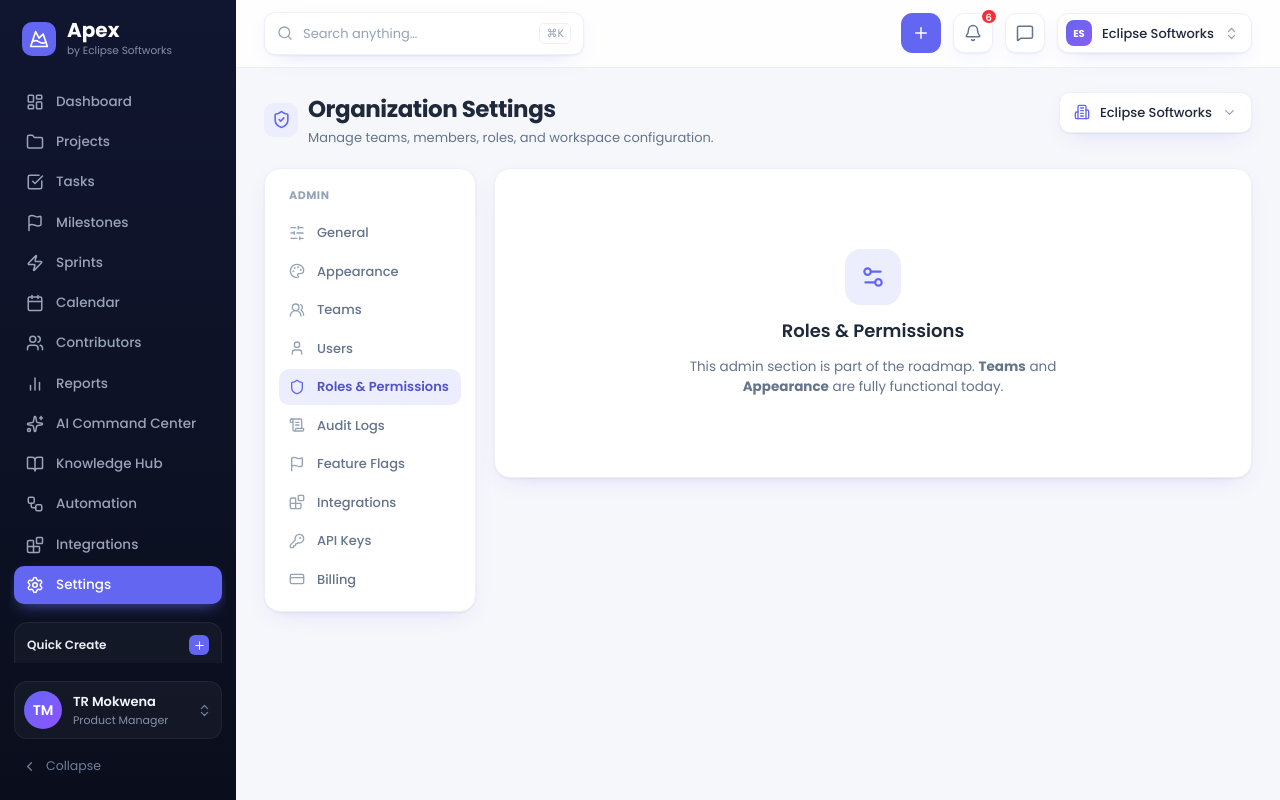
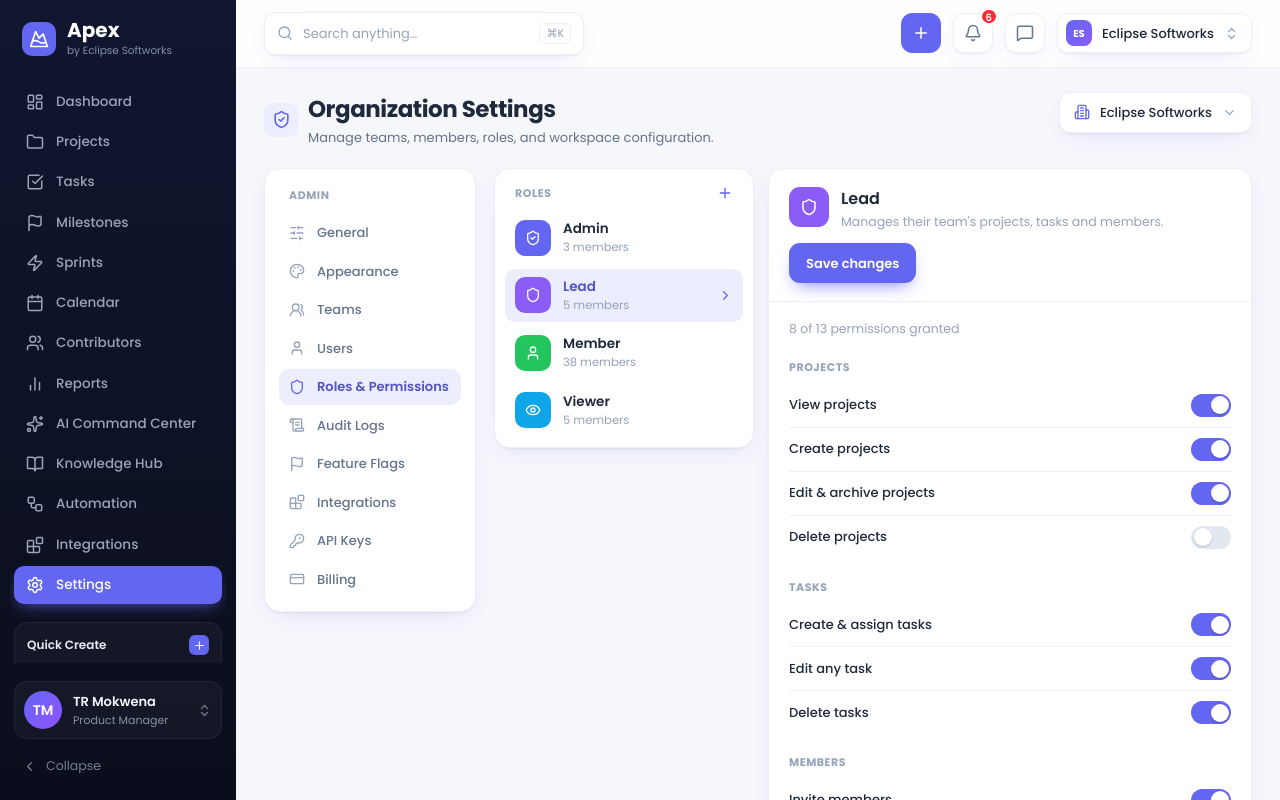
Before and after one commit to TR-Mokwena/apex-web, a Next.js app: page /settings in a window 1280 px wide. Both pictures are taken after a click on the button "Roles & Permissions". Shown: the top 800 px of the page. Built offline with nearby package versions, Linux system fonts and the light colour scheme.

Commit message:
feat: add RolesSettings component for managing user roles and permissions

```diff
--- a/app/(app)/settings/page.jsx
+++ b/app/(app)/settings/page.jsx
@@ -6,6 +6,7 @@ import { cn } from "@/lib/cn";
 import ThemePicker from "@/components/ThemePicker";
 import GeneralSettings from "@/components/GeneralSettings";
 import UsersSettings from "@/components/UsersSettings";
+import RolesSettings from "@/components/RolesSettings";
 
 const PAL = [
   "linear-gradient(135deg,#6366F1,#8B5CF6)",
@@ -66,9 +67,10 @@ export default function SettingsPage() {
         {/* content per section */}
         {active === "General" && <GeneralSettings />}
         {active === "Users" && <UsersSettings />}
+        {active === "Roles & Permissions" && <RolesSettings />}
         {active === "Appearance" && <div className="flex-1 min-w-0"><ThemePicker /></div>}
 
-        {!["General", "Users", "Appearance", "Teams"].includes(active) && (
+        {!["General", "Users", "Roles & Permissions", "Appearance", "Teams"].includes(active) && (
           <div className="flex-1 min-w-0 card grid place-items-center py-20 text-center">
             <div className="flex flex-col items-center gap-3 max-w-[380px]">
               <span className="grid place-items-center w-14 h-14 rounded-2xl bg-brand-soft text-brand"><Icon name="Settings2" size={26} /></span>
--- /dev/null
+++ b/components/RolesSettings.jsx
@@ -0,0 +1,111 @@
+"use client";
+
+import { useState } from "react";
+import Icon from "@/components/Icon";
+import { Button, Switch } from "@/components/ui";
+import { cn } from "@/lib/cn";
+
+const PERMS = [
+  { group: "Projects", items: [
+    { key: "projects.view", label: "View projects" },
+    { key: "projects.create", label: "Create projects" },
+    { key: "projects.edit", label: "Edit & archive projects" },
+    { key: "projects.delete", label: "Delete projects" },
+  ]},
+  { group: "Tasks", items: [
+    { key: "tasks.create", label: "Create & assign tasks" },
+    { key: "tasks.edit", label: "Edit any task" },
+    { key: "tasks.delete", label: "Delete tasks" },
+  ]},
+  { group: "Members", items: [
+    { key: "members.invite", label: "Invite members" },
+    { key: "members.manage", label: "Manage roles" },
+    { key: "members.remove", label: "Remove members" },
+  ]},
+  { group: "Workspace", items: [
+    { key: "settings.manage", label: "Manage workspace settings" },
+    { key: "billing.manage", label: "Manage billing" },
+    { key: "audit.view", label: "View audit logs" },
+  ]},
+];
+const ALL_KEYS = PERMS.flatMap((g) => g.items.map((i) => i.key));
+const grant = (keys) => Object.fromEntries(ALL_KEYS.map((k) => [k, keys.includes("*") || keys.includes(k)]));
+
+const INITIAL_ROLES = [
+  { id: "admin", name: "Admin", desc: "Full access to everything in the workspace.", members: 3, icon: "ShieldCheck", color: "#6366F1", locked: true, perms: grant(["*"]) },
+  { id: "lead", name: "Lead", desc: "Manages their team's projects, tasks and members.", members: 5, icon: "Shield", color: "#8B5CF6", perms: grant(["projects.view", "projects.create", "projects.edit", "tasks.create", "tasks.edit", "tasks.delete", "members.invite", "audit.view"]) },
+  { id: "member", name: "Member", desc: "Contributes to projects and tasks.", members: 38, icon: "User", color: "#22C55E", perms: grant(["projects.view", "projects.create", "tasks.create", "tasks.edit"]) },
+  { id: "viewer", name: "Viewer", desc: "Read-only access to assigned projects.", members: 5, icon: "Eye", color: "#0EA5E9", perms: grant(["projects.view"]) },
+];
+
+export default function RolesSettings() {
+  const [roles, setRoles] = useState(INITIAL_ROLES);
+  const [sel, setSel] = useState("lead");
+  const [saved, setSaved] = useState(false);
+  const role = roles.find((r) => r.id === sel);
+
+  const toggle = (key) => {
+    if (role.locked) return;
+    setRoles((rs) => rs.map((r) => (r.id === sel ? { ...r, perms: { ...r.perms, [key]: !r.perms[key] } } : r)));
+  };
+  const grantedCount = Object.values(role.perms).filter(Boolean).length;
+  const save = () => { setSaved(true); setTimeout(() => setSaved(false), 1500); };
+
+  return (
+    <div className="flex-1 min-w-0 flex flex-col lg:flex-row gap-3.5 items-start">
+      {/* roles list */}
+      <div className="w-full lg:w-[260px] flex-none card !shadow-card p-2.5">
+        <div className="flex items-center justify-between px-2.5 pt-1.5 pb-2.5">
+          <span className="text-[11px] font-bold uppercase tracking-wider text-ink-3">Roles</span>
+          <button className="text-brand hover:text-brand-600"><Icon name="Plus" size={16} /></button>
+        </div>
+        <div className="flex flex-col gap-1">
+          {roles.map((r) => (
+            <button key={r.id} onClick={() => setSel(r.id)} className={cn("flex items-center gap-3 px-2.5 py-2 rounded-[10px] text-left transition-colors", sel === r.id ? "bg-brand-soft" : "hover:bg-bg-soft")}>
+              <span className="grid place-items-center w-9 h-9 rounded-[10px] text-white flex-none" style={{ background: r.color }}><Icon name={r.icon} size={16} /></span>
+              <div className="flex-1 min-w-0"><div className={cn("text-[13.5px] font-semibold", sel === r.id && "text-brand-600")}>{r.name}</div><div className="text-[11.5px] text-ink-3">{r.members} members</div></div>
+              {sel === r.id && <Icon name="ChevronRight" size={15} className="text-brand" />}
+            </button>
+          ))}
+        </div>
+      </div>
+
+      {/* permissions */}
+      <div className="flex-1 min-w-0 card !shadow-card">
+        <div className="flex items-start justify-between gap-3 p-[18px_20px] border-b border-line flex-wrap">
+          <div className="flex items-start gap-3">
+            <span className="grid place-items-center w-10 h-10 rounded-[11px] text-white flex-none" style={{ background: role.color }}><Icon name={role.icon} size={18} /></span>
+            <div>
+              <div className="flex items-center gap-2"><h2 className="m-0 text-[16px] font-semibold">{role.name}</h2>{role.locked && <span className="inline-flex items-center gap-1 text-[10.5px] font-semibold text-ink-3 bg-bg-soft rounded-full px-2 py-0.5"><Icon name="Lock" size={11} />System role</span>}</div>
+              <p className="m-0 text-[12.5px] text-ink-3 mt-0.5">{role.desc}</p>
+            </div>
+          </div>
+          <Button variant="primary" onClick={save} disabled={role.locked} icon={saved ? <Icon name="Check" size={15} /> : null}>{saved ? "Saved" : "Save changes"}</Button>
+        </div>
+
+        {role.locked && (
+          <div className="flex items-center gap-2.5 m-[16px_20px_0] p-[12px_14px] rounded-xl bg-brand-soft text-brand-600 text-[12.5px] font-medium">
+            <Icon name="ShieldCheck" size={16} />Admins always have full access. This role can't be edited.
+          </div>
+        )}
+
+        <div className="p-[18px_20px] flex flex-col gap-5">
+          <div className="text-[12.5px] text-ink-3">{grantedCount} of {ALL_KEYS.length} permissions granted</div>
+          {PERMS.map((g) => (
+            <div key={g.group}>
+              <div className="text-[11px] font-bold uppercase tracking-wider text-ink-3 mb-2">{g.group}</div>
+              <div className="flex flex-col">
+                {g.items.map((it) => (
+                  <div key={it.key} className="flex items-center justify-between gap-3 py-2.5 border-b border-line last:border-b-0">
+                    <span className="text-[13px] font-medium text-ink">{it.label}</span>
+                    <Switch checked={!!role.perms[it.key]} onChange={() => toggle(it.key)} className={cn(role.locked && "opacity-60 pointer-events-none")} />
+                  </div>
+                ))}
+              </div>
+            </div>
+          ))}
+        </div>
+      </div>
+    </div>
+  );
+}
```
Also changed, not shown: 1 other file (tests, documents, lock files or other folders).
